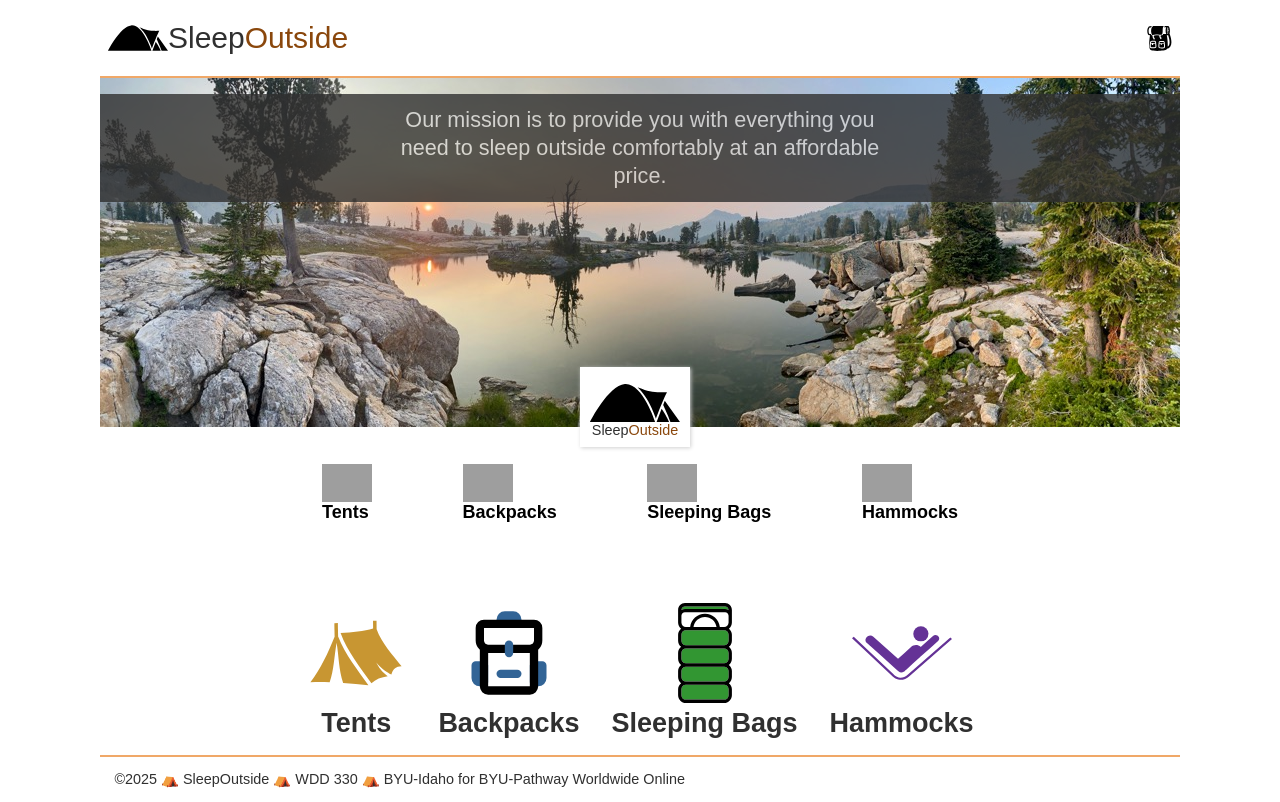
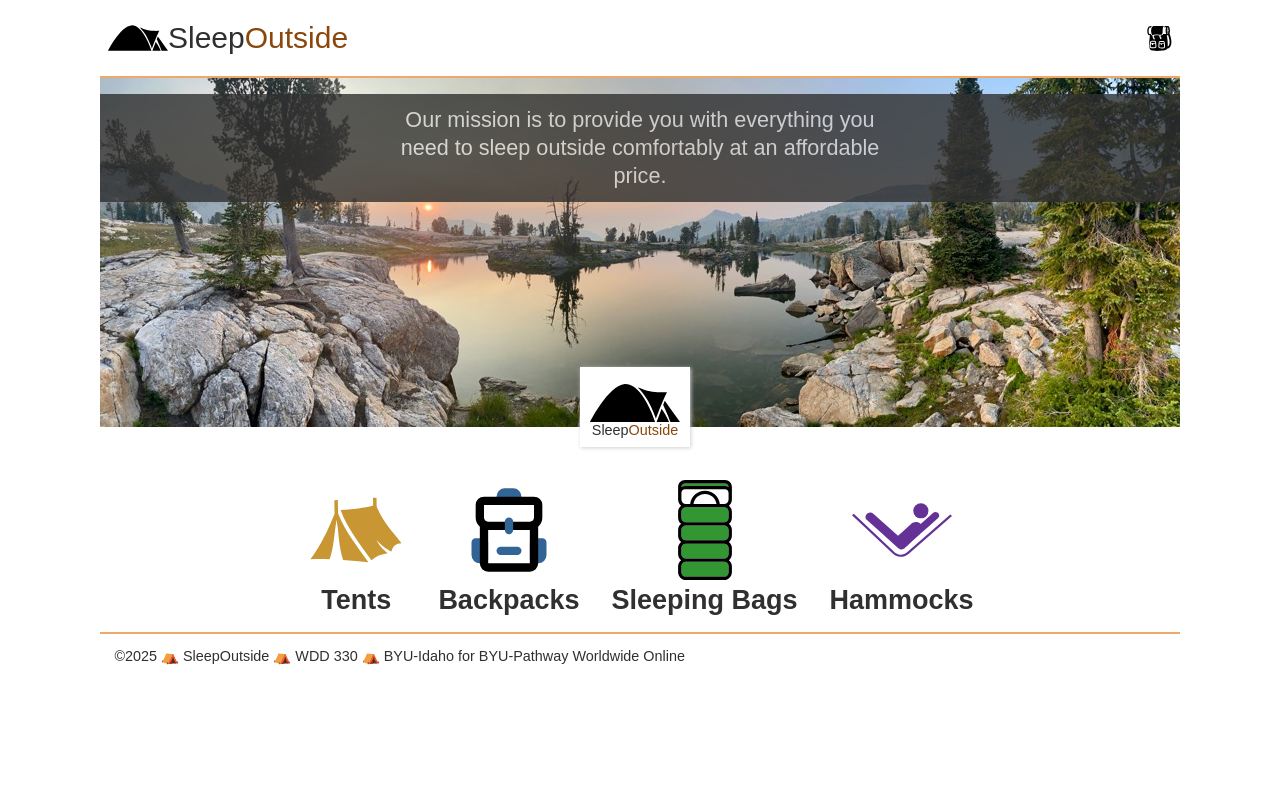
Before and after one commit to BYUI-Student2081190/wdd330-sleepoutside-team14, a website built with Vite: page src/index.html in a window 1280 px wide. Built offline with nearby package versions, Linux system fonts and the light colour scheme; grey boxes are pictures that could not be loaded.

Commit message:
One fix after merge

```diff
--- a/src/index.html
+++ b/src/index.html
@@ -28,13 +28,6 @@
           </p>
         </div>
       </div>
-
-      <section class="category">
-        <a href="./product_listing/index.html?category=tents"><img src="https://byui-cse.github.io/wdd330-ww-course/images/category-tents.svg" alt="">Tents</a>
-        <a href="./product_listing/index.html?category=backpacks"><img src="https://byui-cse.github.io/wdd330-ww-course/images/category-backpacks.svg" alt="">Backpacks</a>
-        <a href="./product_listing/index.html?category=sleeping-bags"><img src="https://byui-cse.github.io/wdd330-ww-course/images/category-sleepingbags.svg" alt="">Sleeping Bags</a>
-        <a href="./product_listing/index.html?category=hammocks"><img src="https://byui-cse.github.io/wdd330-ww-course/images/category-hammocks.svg" alt="">Hammocks</a>
-      </section>
 
       <section class="products">
         <ul class="product-list">
```
